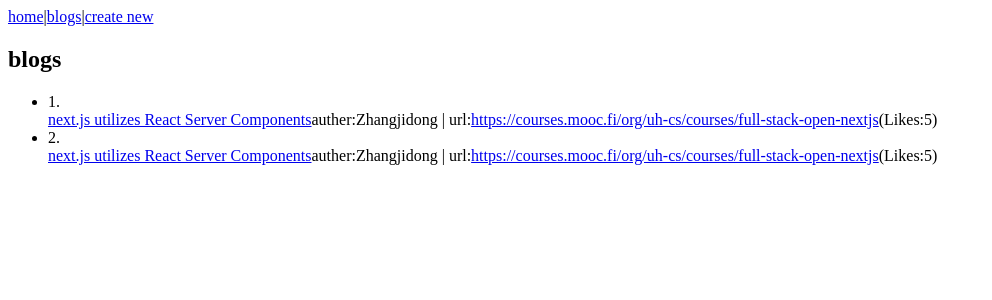
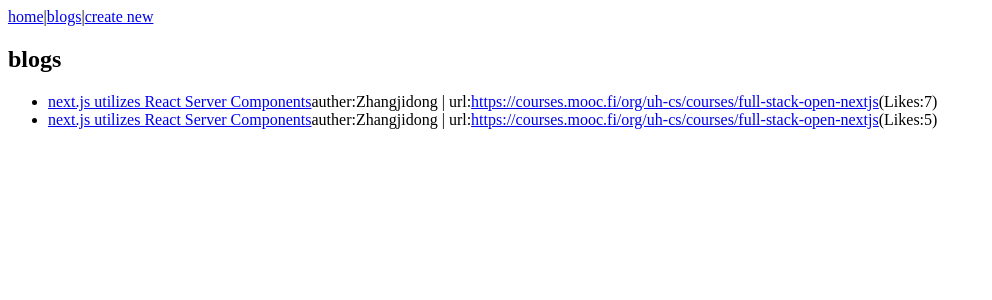
Before and after one commit to yujia1256/fullstack-open, a Next.js app in the folder blogs-app/: page /blogs in a window 1280 px wide. Shown: the top 300 px of the page, without its empty margins (0-992 px from the left). Built offline with nearby package versions, Linux system fonts and the light colour scheme.

Commit message:
add exercise-5

```diff
--- a/blogs-app/app/actions/notes.ts
+++ b/blogs-app/app/actions/notes.ts
@@ -19,5 +19,5 @@ export const handleLilk = async (FormData: FormData) => {
     const id = Number(FormData.get("id"))
     updateLikes(id)
     revalidatePath("/blogs")
-    revalidatePath("/blogs/${id}")
+    revalidatePath(`/blogs/${id}`)
 }
--- a/blogs-app/app/blogs/page.tsx
+++ b/blogs-app/app/blogs/page.tsx
@@ -3,15 +3,16 @@ import { getBlogs } from "../services/blogs"
 
 const Blogs = () => {
   const blogs = getBlogs() //const用来声明一个常量
+  const blogsToShow = [...blogs].sort((a, b) => b.likes - a.likes)
   return (
     <div>
       <h2>blogs</h2>
       <ul>
-        {blogs.map(blog => (
+        {blogsToShow.map(blog => (
 
           <li key={blog.id}>
 
-              {blog.id}.<br />
+
               <Link href={`/blogs/${blog.id}`}>{blog.title}</Link>
                 auther:{blog.author}  |
               url:
--- a/blogs-app/app/services/blogs.ts
+++ b/blogs-app/app/services/blogs.ts
@@ -3,7 +3,7 @@ const blogs = [
   title: "next.js utilizes React Server Components",
   author:"Zhangjidong",
   url:"https://courses.mooc.fi/org/uh-cs/courses/full-stack-open-nextjs",
-  likes: 5,},
+  likes: 7,},
  { id: 2,
   title: "next.js utilizes React Server Components",
   author:"Zhangjidong",
```
